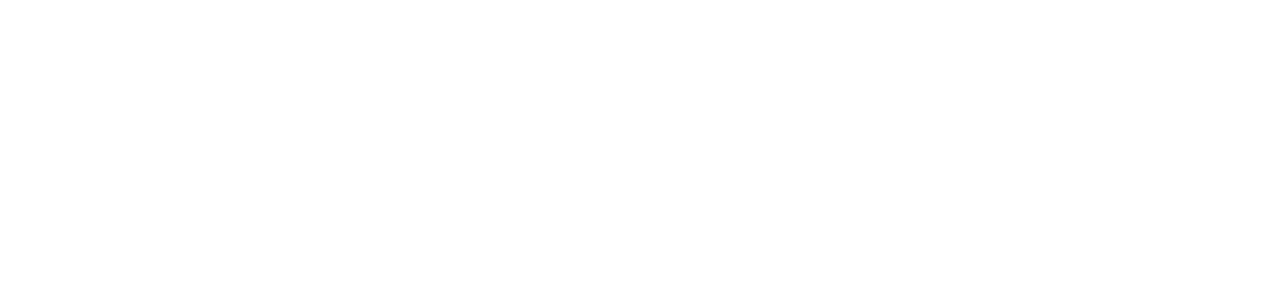
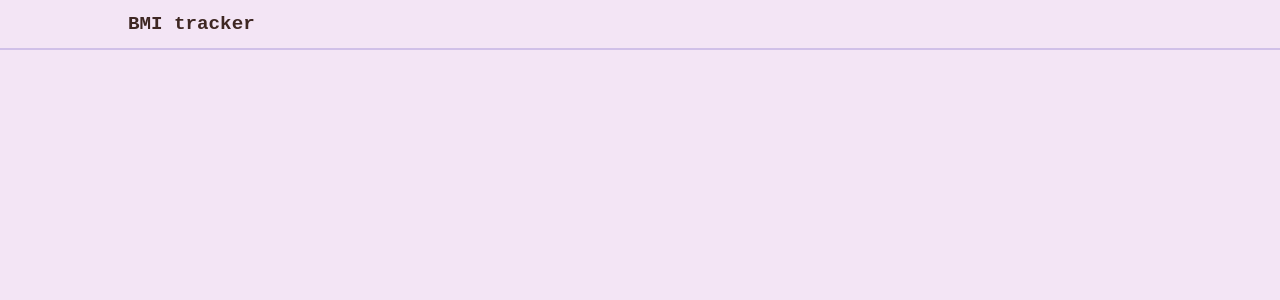
Before and after one commit to denysMoon/bmi-tracker, a React (Create React App) app: page / in a window 1280 px wide. Shown: the top 300 px of the page. Built offline with nearby package versions, Linux system fonts and the light colour scheme.

Commit message:
add header

```diff
--- a/src/components/Header.jsx
+++ b/src/components/Header.jsx
@@ -1,7 +1,15 @@
+import { Container } from "./styles/Container.styled";
 import { HeaderStyled } from "./styles/Header.styled";
+import Title from "./Title";
 
 const Header = () => {
-  return <HeaderStyled></HeaderStyled>;
+  return (
+    <HeaderStyled>
+      <Container>
+        <Title />
+      </Container>
+    </HeaderStyled>
+  );
 };
 
 export default Header;
--- /dev/null
+++ b/src/components/Title.jsx
@@ -0,0 +1,7 @@
+import { TitleStyled } from "./styles/Title.styled";
+
+const Title = () => {
+  return <TitleStyled>BMI tracker</TitleStyled>;
+};
+
+export default Title;
--- /dev/null
+++ b/src/components/styles/Container.styled.js
@@ -0,0 +1,9 @@
+import styled from "styled-components";
+
+export const Container = styled.div`
+  display: flex;
+  justify-content: space-between;
+  align-content: center;
+  width: 80%;
+  margin: 0 auto;
+`;
--- a/src/components/styles/Header.styled.js
+++ b/src/components/styles/Header.styled.js
@@ -1,6 +1,7 @@
 import styled from "styled-components";
 
 export const HeaderStyled = styled.header`
-  background: ${({ theme }) => theme.color.main};
-  height: 80px;
+  background: none;
+  height: 50px;
+  border-bottom: 2px solid ${({ theme }) => theme.color.secondary.main};
 `;
--- /dev/null
+++ b/src/components/styles/Title.styled.js
@@ -0,0 +1,5 @@
+import styled from "styled-components";
+
+export const TitleStyled = styled.h1`
+  font-size: 1.2rem;
+`;
--- a/src/style/globalStyles.js
+++ b/src/style/globalStyles.js
@@ -9,11 +9,13 @@
   }
 
   html{
-    font-size: '24px'
+    font-size: '24px';
+    color: ${({ theme }) => theme.color.text}
   }
 
   body{
     font-family: 'Inconsolata', monospace;
+    background: ${({ theme }) => theme.color.primary.main};
   }
 `;
 
```
